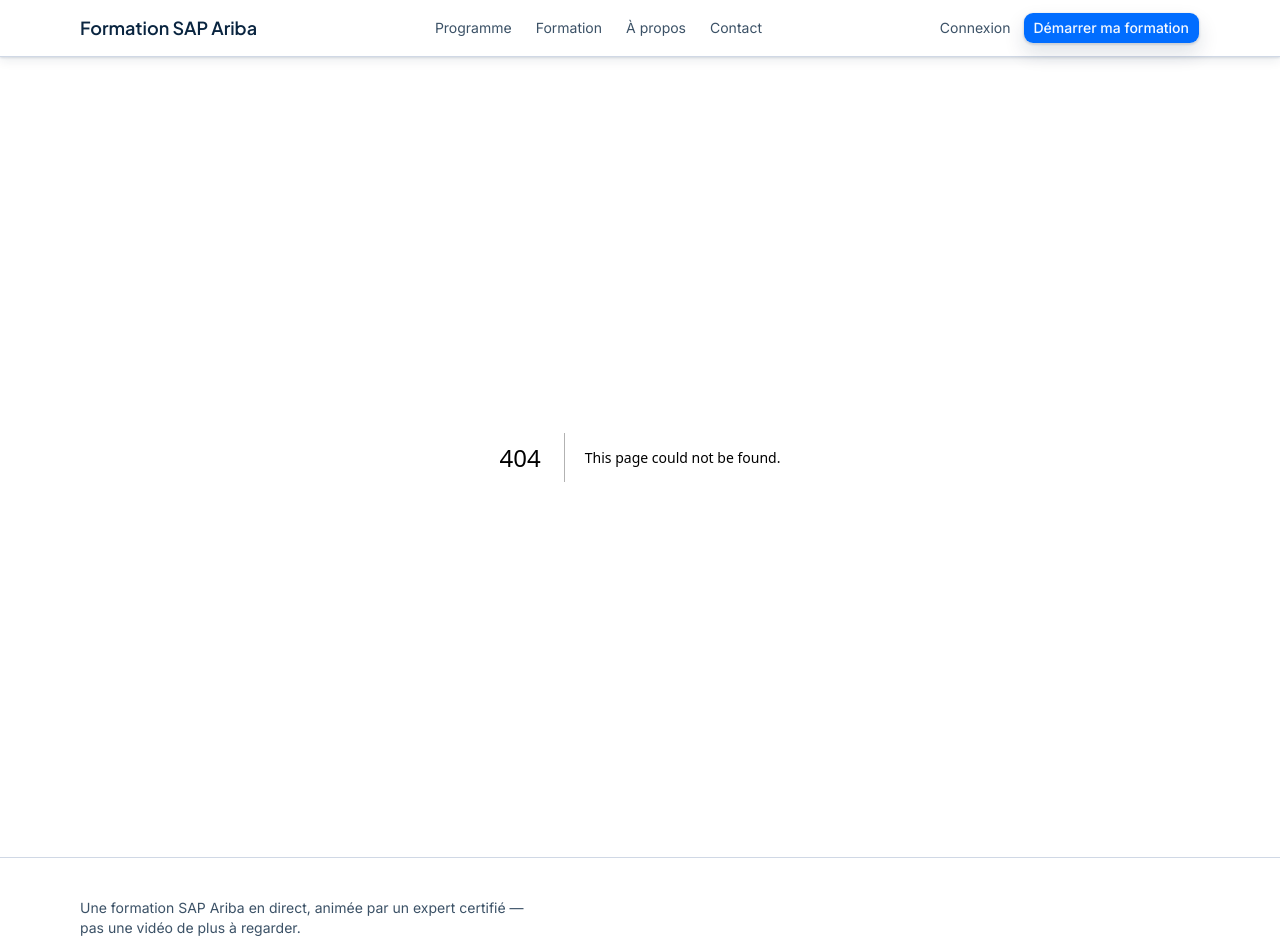
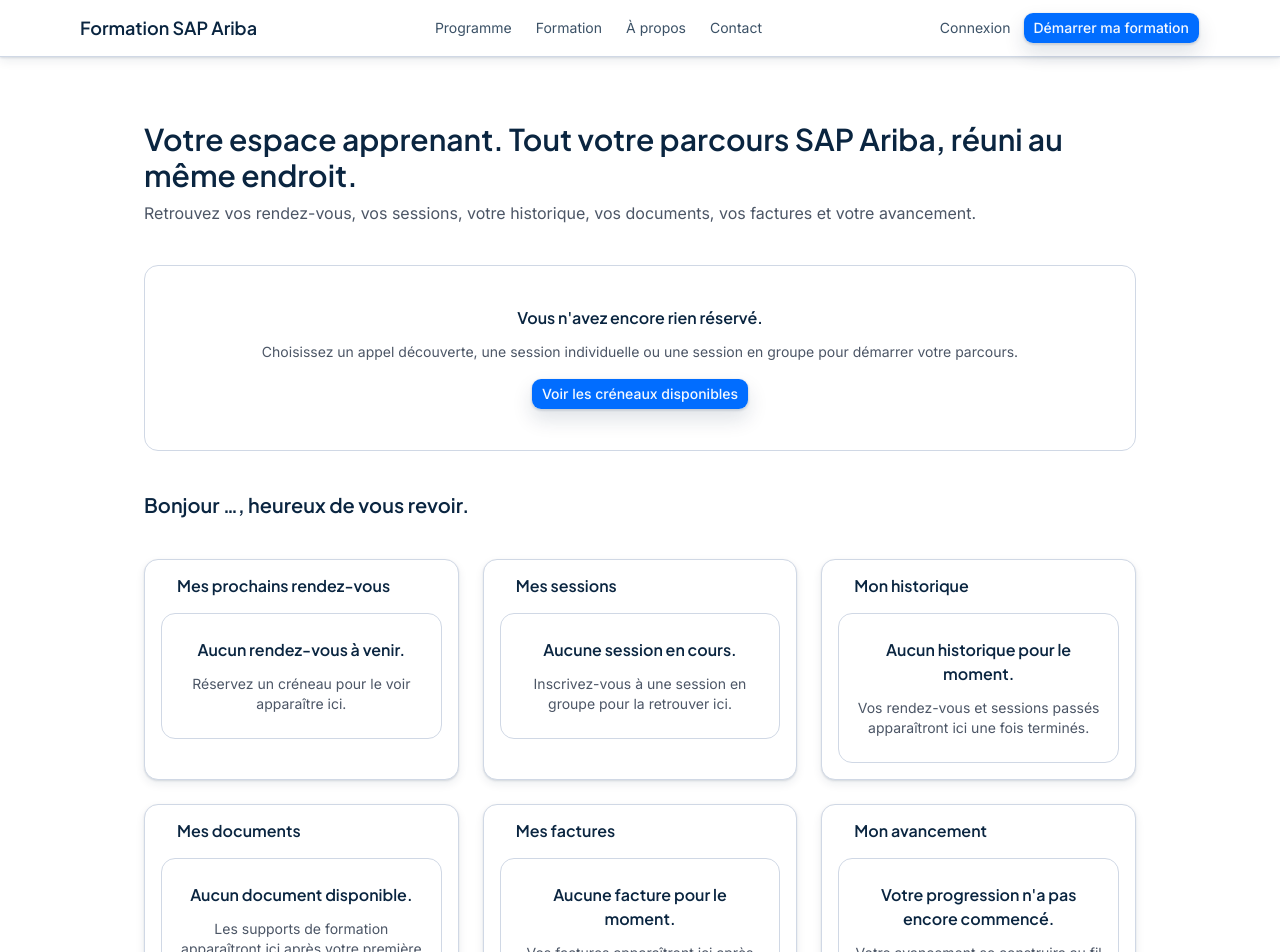
Before and after one commit to aimranee/ElearningAriba, a Next.js app: page /espace in a window 1280 px wide. Before the commit this address had no page. Shown: the top 952 px of the page. Built offline with nearby package versions, Linux system fonts and the light colour scheme.

Commit message:
#feat: add espace apprenant maquette with six honest empty states

```diff
--- /dev/null
+++ b/src/app/espace/page.tsx
@@ -0,0 +1,82 @@
+import Link from "next/link";
+import { Button } from "@/components/ui/button";
+import { Card, CardHeader, CardTitle } from "@/components/ui/card";
+import {
+  EmptyState,
+  EmptyStateTitle,
+  EmptyStateDescription,
+  EmptyStateAction,
+} from "@/components/ui/empty-state";
+import espace from "@/locales/fr/espace.json";
+
+/* why: this route ships with no session in Lot 1 (D-11) — the placeholder
+   stands in for the learner's first name so the interpolation is proven
+   before Lot 3 replaces the source with the session's real value, not the
+   copy itself. */
+const PRENOM_MAQUETTE = "…";
+
+const SURFACES = [
+  { key: "rendezVous", tone: "waiting" as const },
+  { key: "sessions", tone: "waiting" as const },
+  { key: "historique", tone: "neutral" as const },
+  { key: "documents", tone: "neutral" as const },
+  { key: "factures", tone: "neutral" as const },
+  { key: "avancement", tone: "neutral" as const },
+] as const;
+
+export default function Espace() {
+  return (
+    <div className="mx-auto flex max-w-5xl flex-col gap-10 px-4 py-16">
+      <div className="flex flex-col gap-2">
+        <h1 className="font-heading text-3xl font-semibold text-foreground">
+          {espace.titre}
+        </h1>
+        <p className="text-muted-foreground">{espace.intro}</p>
+      </div>
+
+      <EmptyState tone="waiting">
+        <EmptyStateTitle>{espace.aucuneReservation.titre}</EmptyStateTitle>
+        <EmptyStateDescription>
+          {espace.aucuneReservation.message}
+        </EmptyStateDescription>
+        <EmptyStateAction>
+          <Button render={<Link href="/agenda" />}>
+            {espace.aucuneReservation.action}
+          </Button>
+        </EmptyStateAction>
+      </EmptyState>
+
+      {/* why: the greeting doubles as the section heading above the surface
+          grid — h1 -> h2 -> h3 (card titles), no level skipped, with no
+          invented copy: the string is required content, not decoration. */}
+      <h2 className="font-heading text-xl font-semibold text-foreground">
+        {espace.bienvenue.replace("{prenom}", PRENOM_MAQUETTE)}
+      </h2>
+
+      {/* why: the back-office reuses this component set at a tighter
+          density (D-24) — the contract is one attribute away, left at its
+          default value here. */}
+      <div
+        data-density="default"
+        className="grid gap-6 sm:grid-cols-2 lg:grid-cols-3"
+      >
+        {SURFACES.map(({ key, tone }) => {
+          const surface = espace[key];
+          return (
+            <Card key={key}>
+              <CardHeader>
+                <CardTitle>{surface.titre}</CardTitle>
+              </CardHeader>
+              <EmptyState tone={tone} size="sm">
+                <EmptyStateTitle>{surface.vide.titre}</EmptyStateTitle>
+                <EmptyStateDescription>
+                  {surface.vide.message}
+                </EmptyStateDescription>
+              </EmptyState>
+            </Card>
+          );
+        })}
+      </div>
+    </div>
+  );
+}
```
